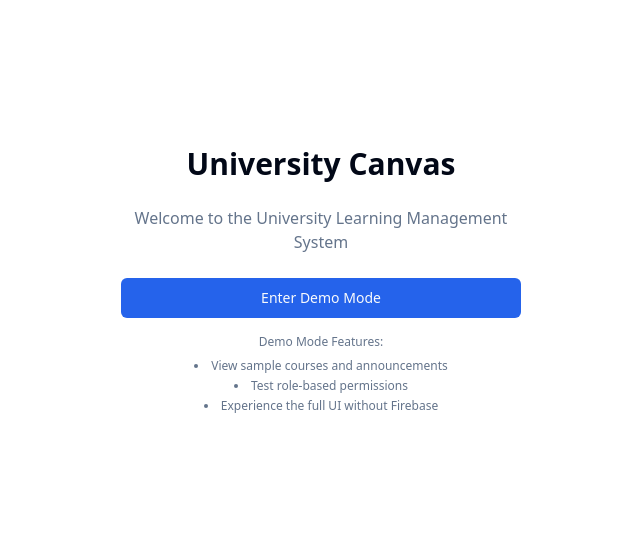
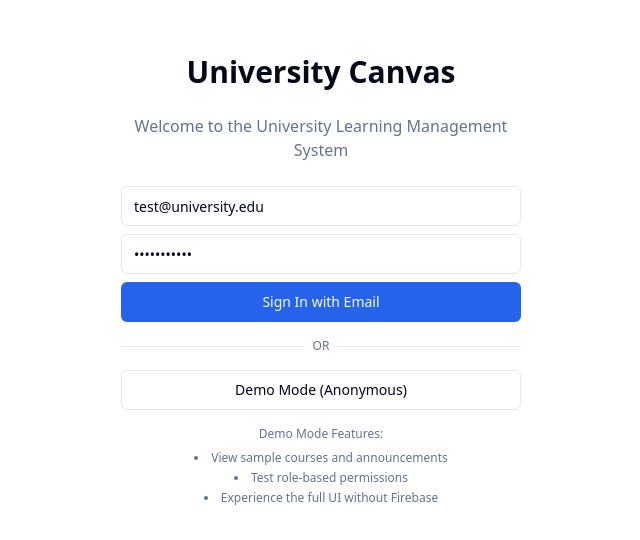
Before and after one commit to omarsadat123/academe-nexus-connect-24, a React (Vite) app: page / in a window 1280 px wide. Shown: the part 120-660 px from the top of the page, without its empty margins (319-959 px from the left). Built offline with nearby package versions, Linux system fonts and the light colour scheme; no server answers.

Commit message:
Fix: Add manual email and password input
Adds manual email and password input fields to the demo mode login for testing.

```diff
--- a/src/components/CanvasApp.tsx
+++ b/src/components/CanvasApp.tsx
@@ -2,6 +2,7 @@
 import React, { useState } from 'react';
 import { useAuth } from '../contexts/AuthContext';
 import { Button } from '@/components/ui/button';
+import { Input } from '@/components/ui/input';
 import { Alert, AlertDescription } from '@/components/ui/alert';
 import Dashboard from './Dashboard';
 import CoursesPage from './CoursesPage';
@@ -11,18 +12,31 @@ import CourseDetailPage from './CourseDetailPage';
 import AccountSwitcherModal from './AccountSwitcherModal';
 
 const CanvasApp = () => {
-  const { user, loading, signIn, signOut, authError } = useAuth();
+  const { user, loading, signIn, signInWithEmail, signOut, authError } = useAuth();
   const [currentPage, setCurrentPage] = useState('dashboard');
   const [selectedCourseId, setSelectedCourseId] = useState<string | null>(null);
   const [showAccountSwitcher, setShowAccountSwitcher] = useState(false);
   const [attemptingLogin, setAttemptingLogin] = useState(false);
+  const [email, setEmail] = useState('test@university.edu');
+  const [password, setPassword] = useState('password123');
 
-  const handleManualLogin = async () => {
+  const handleEmailLogin = async () => {
+    setAttemptingLogin(true);
+    try {
+      await signInWithEmail(email, password);
+    } catch (error) {
+      console.error('Email login failed:', error);
+    } finally {
+      setAttemptingLogin(false);
+    }
+  };
+
+  const handleAnonymousLogin = async () => {
     setAttemptingLogin(true);
     try {
       await signIn();
     } catch (error) {
-      console.error('Manual login failed:', error);
+      console.error('Anonymous login failed:', error);
     } finally {
       setAttemptingLogin(false);
     }
@@ -59,12 +73,44 @@ const CanvasApp = () => {
           )}
 
           <div className="space-y-4">
+            <div className="space-y-2">
+              <Input
+                type="email"
+                placeholder="Email"
+                value={email}
+                onChange={(e) => setEmail(e.target.value)}
+              />
+              <Input
+                type="password"
+                placeholder="Password"
+                value={password}
+                onChange={(e) => setPassword(e.target.value)}
+              />
+              <Button
+                onClick={handleEmailLogin}
+                disabled={attemptingLogin}
+                className="w-full"
+              >
+                {attemptingLogin ? 'Signing In...' : 'Sign In with Email'}
+              </Button>
+            </div>
+
+            <div className="relative">
+              <div className="absolute inset-0 flex items-center">
+                <span className="w-full border-t" />
+              </div>
+              <div className="relative flex justify-center text-xs uppercase">
+                <span className="bg-background px-2 text-muted-foreground">Or</span>
+              </div>
+            </div>
+
             <Button
-              onClick={handleManualLogin}
+              onClick={handleAnonymousLogin}
               disabled={attemptingLogin}
+              variant="outline"
               className="w-full"
             >
-              {attemptingLogin ? 'Signing In...' : 'Enter Demo Mode'}
+              {attemptingLogin ? 'Signing In...' : 'Demo Mode (Anonymous)'}
             </Button>
 
             <div className="text-xs text-muted-foreground">
--- a/src/contexts/AuthContext.tsx
+++ b/src/contexts/AuthContext.tsx
@@ -1,6 +1,6 @@
 
 import React, { createContext, useContext, useState, useEffect } from 'react';
-import { signInAnonymously, signOut as firebaseSignOut, onAuthStateChanged } from 'firebase/auth';
+import { signInAnonymously, signOut as firebaseSignOut, onAuthStateChanged, signInWithEmailAndPassword, createUserWithEmailAndPassword } from 'firebase/auth';
 import { auth } from '../config/firebase';
 import { getUser, createUser, updateUser, getAllUsers } from '../services/firestore';
 import { User, AuthContextType } from '../types';
@@ -23,9 +23,33 @@ export const AuthProvider: React.FC<{ children: React.ReactNode }> = ({ children
       setAuthError(null);
       const result = await signInAnonymously(auth);
       setCurrentUser(result.user);
-      return result;
+      return;
     } catch (error: any) {
       console.error('Error signing in:', error);
+      setAuthError(error.message || 'Authentication failed');
+      throw error;
+    }
+  };
+
+  const signInWithEmail = async (email: string, password: string) => {
+    try {
+      setAuthError(null);
+      let result;
+      try {
+        // Try to sign in first
+        result = await signInWithEmailAndPassword(auth, email, password);
+      } catch (signInError: any) {
+        if (signInError.code === 'auth/user-not-found' || signInError.code === 'auth/invalid-credential') {
+          // If user doesn't exist, create account
+          result = await createUserWithEmailAndPassword(auth, email, password);
+        } else {
+          throw signInError;
+        }
+      }
+      setCurrentUser(result.user);
+      return;
+    } catch (error: any) {
+      console.error('Error signing in with email:', error);
       setAuthError(error.message || 'Authentication failed');
       throw error;
     }
@@ -101,6 +125,7 @@ export const AuthProvider: React.FC<{ children: React.ReactNode }> = ({ children
       currentUser,
       loading,
       signIn,
+      signInWithEmail,
       signOut,
       switchAccount,
       authError
--- a/src/types/index.ts
+++ b/src/types/index.ts
@@ -76,6 +76,7 @@ export interface AuthContextType {
   loading: boolean;
   authError?: string | null;
   signIn: () => Promise<void>;
+  signInWithEmail: (email: string, password: string) => Promise<void>;
   signOut: () => Promise<void>;
   switchAccount: (role: 'student' | 'faculty' | 'admin', displayName: string) => Promise<void>;
 }
```
